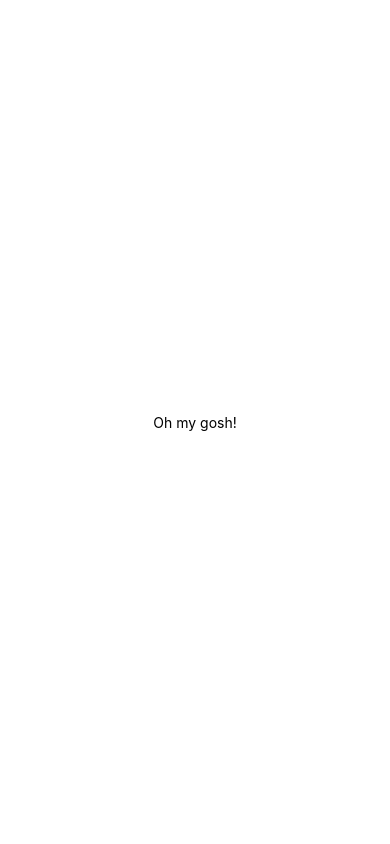
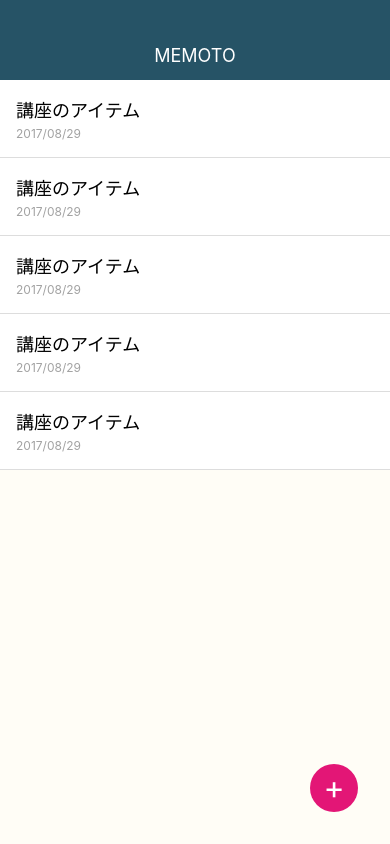
Before and after one commit to ryonz/MemoApp, a React Native app: screen / in a window 390 px wide. Built offline with nearby package versions, Linux system fonts and the light colour scheme.

Commit message:
create memolist

```diff
--- a/App.js
+++ b/App.js
@@ -5,7 +5,45 @@
   render() {
     return (
       <View style={styles.container}>
-        <Text>Oh my gosh!</Text>
+
+        <View style={styles.appbar}>
+          <View>
+            <Text style={styles.appbarTitle}>MEMOTO</Text>
+          </View>
+        </View>
+
+        <View style={styles.memoList}>
+          <View style={styles.memoListItem}>
+            <Text style={styles.memoTitle}>講座のアイテム</Text>
+            <Text style={styles.memoDate}>2017/08/29</Text>
+          </View>
+
+          <View style={styles.memoListItem}>
+            <Text style={styles.memoTitle}>講座のアイテム</Text>
+            <Text style={styles.memoDate}>2017/08/29</Text>
+          </View>
+
+          <View style={styles.memoListItem}>
+            <Text style={styles.memoTitle}>講座のアイテム</Text>
+            <Text style={styles.memoDate}>2017/08/29</Text>
+          </View>
+
+          <View style={styles.memoListItem}>
+            <Text style={styles.memoTitle}>講座のアイテム</Text>
+            <Text style={styles.memoDate}>2017/08/29</Text>
+          </View>
+
+          <View style={styles.memoListItem}>
+            <Text style={styles.memoTitle}>講座のアイテム</Text>
+            <Text style={styles.memoDate}>2017/08/29</Text>
+          </View>
+
+        </View>
+
+        <View style={styles.memoAddButton}>
+          <Text style={styles.memoAddButtonTitle}>+</Text>
+        </View>
+
       </View>
     );
   }
@@ -14,8 +52,73 @@
 const styles = StyleSheet.create({
   container: {
     flex: 1,
-    backgroundColor: '#fff',
+    backgroundColor: '#fffdf6',
     alignItems: 'center',
     justifyContent: 'center',
+    paddingTop: 80,
+  },
+  memoAddButton: {
+    position: 'absolute',
+    bottom: 32,
+    right: 32,
+    width: 48,
+    height: 48,
+    backgroundColor: '#E31676',
+    borderRadius: 24,
+    justifyContent: 'center',
+    alignItems: 'center',
+    shadowColor: '#000',
+    shadowOffset: { widht: 0, height: 2},
+    shadowOpacity: 0.5,
+    shadowRadius: 3,
+  },
+  memoAddButtonTitle: {
+    fontSize: 32,
+    lineHeight: 32,
+    color: '#fff',
+  },
+
+  memoList: {
+    width: '100%',
+    flex: 1,
+  },
+
+  memoListItem: {
+    padding: 16,
+    borderBottomWidth: 1,
+    borderBottomColor: '#ddd',
+    backgroundColor: '#fff'
+  },
+
+  memoTitle: {
+    fontSize: 18,
+    marginBottom: 4,
+  },
+
+  memoDate: {
+    fontSize: 12,
+    color: '#a2a2a2',
+  },
+
+  appbar: {
+    position: 'absolute',
+    top: 0,
+    left: 0,
+    right: 0,
+    height: 80,
+    padding: 30,
+    backgroundColor: '#265366',
+    justifyContent: 'center',
+    alignItems: 'center',
+    shadowColor: '#000',
+    shadowOffset: { widht: 0, height: 0},
+    shadowOpacity: 0.5,
+    shadowRadius: 3,
+    zIndex: 10,
+  },
+  appbarTitle: {
+    color: '#fff',
+    top: 15,
+    fontSize: 18,
   },
 });
```
Also changed, not shown: src/elements/BodyText.js (added, +23 -0 lines), .eslintrc.json, 1 other file (tests, documents, lock files or other folders).
